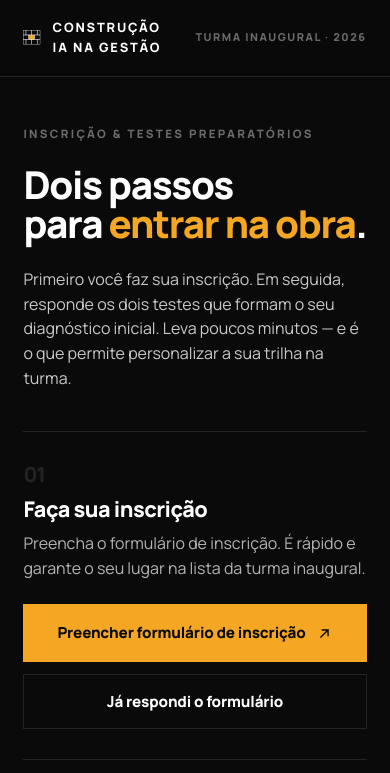
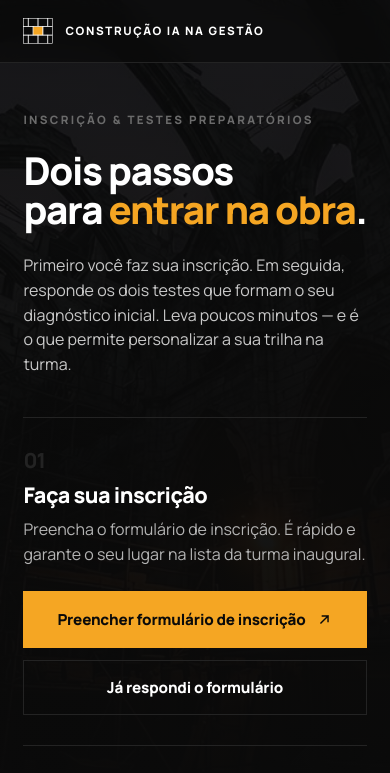
Before and after one commit to JoshuaGuirado/EventoIA, a plain HTML site: page index.html in a window 390 px wide. Shown: the top 773 px of the page. Drawn offline with Linux system fonts and the light colour scheme.

Commit message:
Add fundo da catedral no topo da landing page
Mesmo tratamento do site original: imagem a 42% de opacidade sob um veu
em gradiente que funde no preto, ficando perceptivel sem competir com o
texto. Inclui ajustes da brandbar no mobile e config de preview local.

Co-Authored-By: Claude Opus 5 <noreply@anthropic.com>

```diff
--- a/index.html
+++ b/index.html
@@ -22,6 +22,7 @@
   html{-webkit-text-size-adjust:100%}
   body{
     margin:0;
+    position:relative;
     background:var(--ink);
     color:var(--paper);
     font-family:Manrope, system-ui, sans-serif;
@@ -31,14 +32,29 @@
   }
   a{color:inherit}
 
+  /* ---------- fundo catedral ---------- */
+  .hero-bg{
+    position:absolute;top:0;left:0;right:0;
+    height:min(104vh,980px);
+    z-index:0;overflow:hidden;pointer-events:none;
+  }
+  .hero-bg img{width:100%;height:100%;object-fit:cover;object-position:50% 55%;opacity:.42}
+  .hero-bg::after{
+    content:"";position:absolute;inset:0;
+    background:linear-gradient(180deg,
+      rgba(10,10,10,.70) 0%,
+      rgba(10,10,10,.86) 48%,
+      var(--ink) 100%);
+  }
+
   /* ---------- brandbar ---------- */
   .brandbar{
     display:flex;align-items:center;justify-content:space-between;gap:16px;
     padding:18px var(--pad);
     border-bottom:1px solid var(--line);
     position:sticky;top:0;z-index:10;
-    background:rgba(10,10,10,.92);
-    backdrop-filter:blur(8px);
+    background:rgba(10,10,10,.72);
+    backdrop-filter:blur(10px);
   }
   .mk{display:flex;align-items:center;gap:12px;min-width:0}
   .nm{font-weight:800;font-size:.8rem;letter-spacing:.14em;text-transform:uppercase}
@@ -48,7 +64,10 @@
   }
 
   /* ---------- layout ---------- */
-  .wrap{padding:clamp(48px,9vw,104px) var(--pad);max-width:920px}
+  .wrap{
+    position:relative;z-index:1;
+    padding:clamp(48px,9vw,104px) var(--pad);max-width:920px;
+  }
   .eyebrow{
     font-size:.72rem;font-weight:800;letter-spacing:.2em;text-transform:uppercase;
     color:var(--support);margin:0 0 22px;
@@ -117,11 +136,14 @@
   .step.on .done{display:flex}
 
   footer{
+    position:relative;z-index:1;
     border-top:1px solid var(--line);
     padding:28px var(--pad) 44px;
     color:var(--support);font-size:.76rem;letter-spacing:.06em;
   }
   @media (max-width:560px){
+    .tag{display:none}
+    .nm{white-space:nowrap;font-size:.72rem}
     .step{grid-template-columns:1fr;gap:12px}
     .num{font-size:1.3rem}
     .cta{width:100%;justify-content:center}
@@ -129,6 +151,10 @@
 </style>
 </head>
 <body>
+
+<div class="hero-bg" aria-hidden="true">
+  <img src="media/catedral.jpg" alt="" decoding="async">
+</div>
 
 <header class="brandbar">
   <div class="mk">
```
Also changed, not shown: .claude/launch.json (added), media/catedral.jpg (added), 1 other file.
